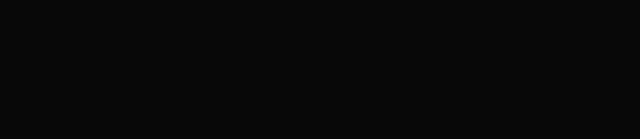
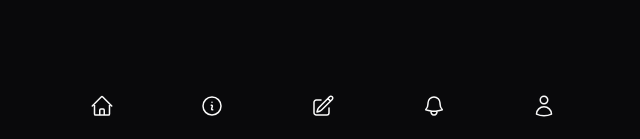
Before and after one commit to joshxfi/the-forum, a Next.js app: page / in a window 1280 px wide. Shown: the part 658-797 px from the top of the page, without its empty margins (317-957 px from the left). Built offline with nearby package versions, Linux system fonts and the light colour scheme.

Commit message:
feat: add menu component

```diff
--- a/src/app/page.tsx
+++ b/src/app/page.tsx
@@ -1,3 +1,4 @@
+import { Menu } from "@/components/menu";
 import { Message } from "@/components/message";
 
 export default function Home() {
@@ -18,6 +19,8 @@ export default function Home() {
         upvoteCount={7}
         replyCount={4}
       />
+
+      <Menu />
     </section>
   );
 }
--- a/src/components/icons.tsx
+++ b/src/components/icons.tsx
@@ -53,4 +53,94 @@ export const Icons = {
       />
     </svg>
   ),
+  home: (props: IconProps) => (
+    <svg
+      xmlns="http://www.w3.org/2000/svg"
+      width="32"
+      height="32"
+      viewBox="0 0 24 24"
+      {...props}
+    >
+      <path
+        fill="none"
+        stroke="currentColor"
+        stroke-linecap="round"
+        stroke-linejoin="round"
+        stroke-width="1.5"
+        d="m2.25 12l8.954-8.955a1.126 1.126 0 0 1 1.591 0L21.75 12M4.5 9.75v10.125c0 .621.504 1.125 1.125 1.125H9.75v-4.875c0-.621.504-1.125 1.125-1.125h2.25c.621 0 1.125.504 1.125 1.125V21h4.125c.621 0 1.125-.504 1.125-1.125V9.75M8.25 21h8.25"
+      />
+    </svg>
+  ),
+  write: (props: IconProps) => (
+    <svg
+      xmlns="http://www.w3.org/2000/svg"
+      width="32"
+      height="32"
+      viewBox="0 0 24 24"
+      {...props}
+    >
+      <path
+        fill="none"
+        stroke="currentColor"
+        stroke-linecap="round"
+        stroke-linejoin="round"
+        stroke-width="1.5"
+        d="m16.862 4.487l1.687-1.688a1.875 1.875 0 1 1 2.652 2.652L10.582 16.07a4.5 4.5 0 0 1-1.897 1.13L6 18l.8-2.685a4.5 4.5 0 0 1 1.13-1.897l8.932-8.931Zm0 0L19.5 7.125M18 14v4.75A2.25 2.25 0 0 1 15.75 21H5.25A2.25 2.25 0 0 1 3 18.75V8.25A2.25 2.25 0 0 1 5.25 6H10"
+      />
+    </svg>
+  ),
+  user: (props: IconProps) => (
+    <svg
+      xmlns="http://www.w3.org/2000/svg"
+      width="32"
+      height="32"
+      viewBox="0 0 24 24"
+      {...props}
+    >
+      <path
+        fill="none"
+        stroke="currentColor"
+        stroke-linecap="round"
+        stroke-linejoin="round"
+        stroke-width="1.5"
+        d="M15.75 6a3.75 3.75 0 1 1-7.5 0a3.75 3.75 0 0 1 7.5 0ZM4.501 20.118a7.5 7.5 0 0 1 14.998 0A17.933 17.933 0 0 1 12 21.75c-2.676 0-5.216-.584-7.499-1.632Z"
+      />
+    </svg>
+  ),
+  info: (props: IconProps) => (
+    <svg
+      xmlns="http://www.w3.org/2000/svg"
+      width="32"
+      height="32"
+      viewBox="0 0 24 24"
+      {...props}
+    >
+      <path
+        fill="none"
+        stroke="currentColor"
+        stroke-linecap="round"
+        stroke-linejoin="round"
+        stroke-width="1.5"
+        d="m11.25 11.25l.041-.02a.75.75 0 0 1 1.063.852l-.708 2.836a.75.75 0 0 0 1.063.853l.041-.021M21 12a9 9 0 1 1-18 0a9 9 0 0 1 18 0Zm-9-3.75h.008v.008H12V8.25Z"
+      />
+    </svg>
+  ),
+  bell: (props: IconProps) => (
+    <svg
+      xmlns="http://www.w3.org/2000/svg"
+      width="32"
+      height="32"
+      viewBox="0 0 24 24"
+      {...props}
+    >
+      <path
+        fill="none"
+        stroke="currentColor"
+        stroke-linecap="round"
+        stroke-linejoin="round"
+        stroke-width="1.5"
+        d="M14.857 17.082a23.848 23.848 0 0 0 5.454-1.31A8.967 8.967 0 0 1 18 9.75V9A6 6 0 0 0 6 9v.75a8.967 8.967 0 0 1-2.312 6.022c1.733.64 3.56 1.085 5.455 1.31m5.714 0a24.255 24.255 0 0 1-5.714 0m5.714 0a3 3 0 1 1-5.714 0"
+      />
+    </svg>
+  ),
 };
--- /dev/null
+++ b/src/components/menu.tsx
@@ -0,0 +1,28 @@
+import Link from "next/link";
+import { Icons } from "@/components/icons";
+
+export function Menu() {
+  return (
+    <div className="fixed bottom-0 flex justify-evenly items-center py-6 bg-background max-w-screen-sm left-[50%] translate-x-[-50%] w-full">
+      <Link href="/">
+        <Icons.home className="w-6 h-6" />
+      </Link>
+
+      <Link href="/info">
+        <Icons.info className="w-6 h-6" />
+      </Link>
+
+      <Link href="/compose">
+        <Icons.write className="w-6 h-6" />
+      </Link>
+
+      <Link href="/notifications">
+        <Icons.bell className="w-6 h-6" />
+      </Link>
+
+      <Link href="/profile">
+        <Icons.user className="w-6 h-6" />
+      </Link>
+    </div>
+  );
+}
```
